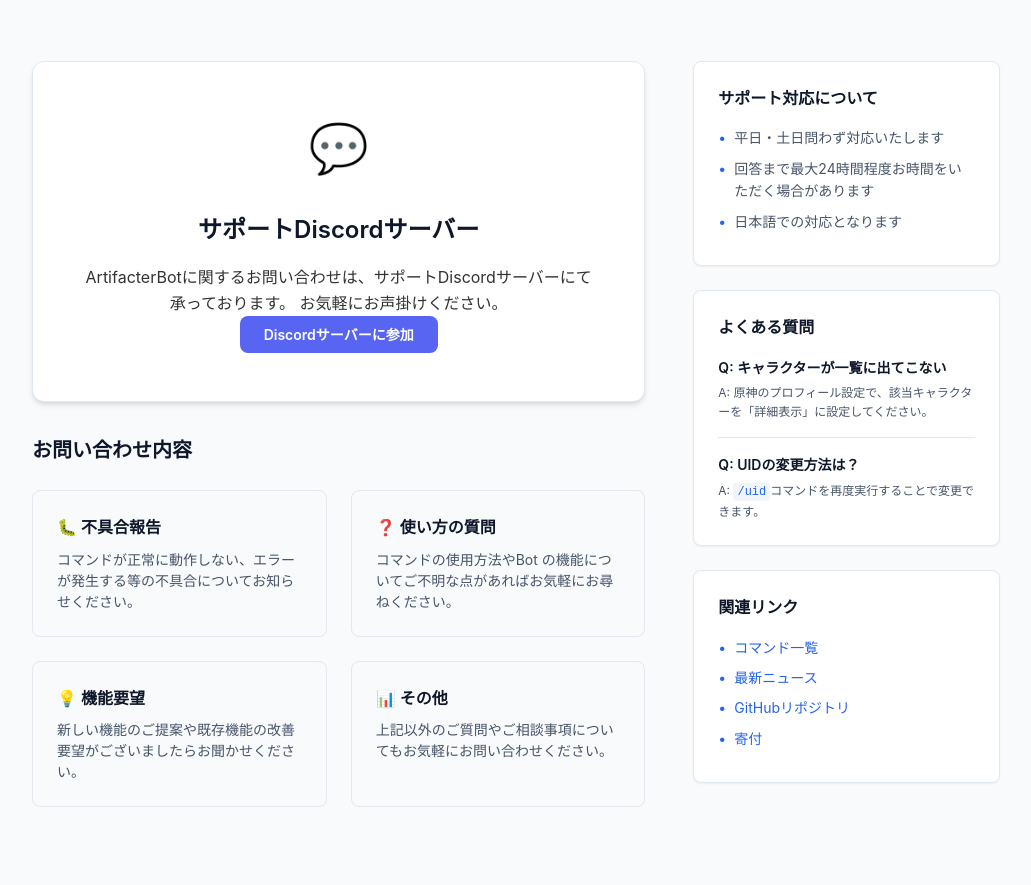
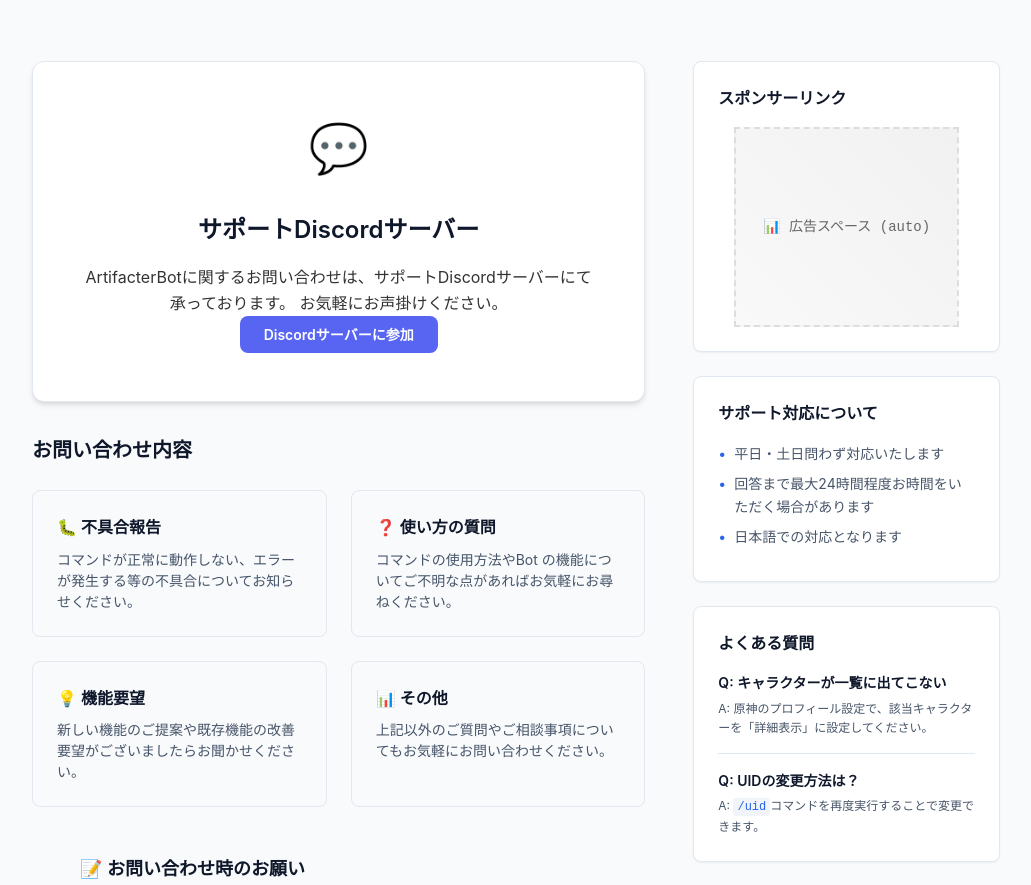
Before and after one commit to yutarou12/Artifacter-Official-Site, a React (Vite) app: page /contact in a window 1280 px wide. Shown: the part 240-1125 px from the top of the page, without its empty margins (124-1155 px from the left). Built offline with nearby package versions, Linux system fonts and the light colour scheme.

Commit message:
add adsence

```diff
--- a/index.html
+++ b/index.html
@@ -12,7 +12,6 @@
     <meta property="og:url" content="https://artifacter.syutarou.xyz/" />
     <meta property="og:title" content="ArtifacterBot - Discord Bot 公式サイト" />
     <meta property="og:description" content="原神キャラクターのビルド画像を簡単に生成できるDiscord Bot。聖遺物のスコア計算機能付き。" />
-    <meta property="og:image" content="https://artifacter.syutarou.xyz/images/og-image.png" />
     <meta property="og:locale" content="ja_JP" />
 
     <!-- Twitter -->
@@ -20,11 +19,17 @@
     <meta property="twitter:url" content="https://artifacter.syutarou.xyz/" />
     <meta property="twitter:title" content="ArtifacterBot - Discord Bot 公式サイト" />
     <meta property="twitter:description" content="原神キャラクターのビルド画像を簡単に生成できるDiscord Bot。聖遺物のスコア計算機能付き。" />
-    <meta property="twitter:image" content="https://artifacter.syutarou.xyz/images/og-image.png" />
 
     <!-- PWA -->
     <link rel="manifest" href="/manifest.json" />
     <meta name="theme-color" content="#2563eb" />
+
+    <!-- Google AdSense -->
+    <script async src="https://pagead2.googlesyndication.com/pagead/js/adsbygoogle.js?client=ca-pub-5434654641564206" crossorigin="anonymous"></script>
+    <meta name="google-adsense-account" content="ca-pub-5434654641564206">
+
+    <!-- Preconnect -->
+    <link rel="preconnect" href="https://pagead2.googlesyndication.com" />
 
     <title>ArtifacterBot - Discord Bot 公式サイト</title>
   </head>
--- /dev/null
+++ b/src/components/AdSense.tsx
@@ -0,0 +1,61 @@
+import { useEffect } from 'react'
+
+interface AdSenseProps {
+  adSlot: string
+  adFormat?: 'auto' | 'rectangle' | 'horizontal' | 'vertical'
+  className?: string
+  style?: React.CSSProperties
+}
+
+function AdSense({ adSlot, adFormat = 'auto', className, style }: AdSenseProps) {
+  useEffect(() => {
+    try {
+      // AdSenseスクリプトが読み込まれた後に広告を表示
+      const adsbygoogle = (window as any).adsbygoogle || []
+      adsbygoogle.push({})
+    } catch (error) {
+      console.error('AdSenseエラー:', error)
+    }
+  }, [adSlot])
+
+  // 本番環境でのみ広告を表示（開発環境では非表示）
+  const isDevelopment = typeof window !== 'undefined' &&
+    (window.location.hostname === 'localhost' || window.location.hostname === '127.0.0.1')
+
+  if (isDevelopment) {
+    return (
+      <div
+        className={`adsense-placeholder ${className || ''}`}
+        style={{
+          background: '#f0f0f0',
+          border: '1px dashed #ccc',
+          display: 'flex',
+          alignItems: 'center',
+          justifyContent: 'center',
+          minHeight: '200px',
+          fontSize: '14px',
+          color: '#666',
+          ...style
+        }}
+      >
+        📊 広告スペース ({adFormat})
+      </div>
+    )
+  }
+
+  return (
+    <ins
+      className={`adsbygoogle ${className || ''}`}
+      style={{
+        display: 'block',
+        ...style
+      }}
+      data-ad-client="ca-pub-5434654641564206"  // 実際のクライアントIDに更新が必要
+      data-ad-slot={adSlot}
+      data-ad-format={adFormat}
+      data-full-width-responsive="true"
+    />
+  )
+}
+
+export default AdSense
--- a/src/pages/Contact.tsx
+++ b/src/pages/Contact.tsx
@@ -1,3 +1,5 @@
+import AdSense from '../components/AdSense'
+
 function Contact() {
   return (
     <div className="contact">
@@ -47,9 +49,33 @@
                 </div>
               </div>
             </div>
+
+            <div className="contact-footer">
+              <div className="support-note">
+                <h3>📝 お問い合わせ時のお願い</h3>
+                <p>
+                  より迅速で正確なサポートを提供するため、お問い合わせ時には以下の情報をお教えください
+                </p>
+                <ul>
+                  <li>使用したコマンド</li>
+                  <li>エラーメッセージ（該当する場合）</li>
+                  <li>UID</li>
+                </ul>
+              </div>
+            </div>
           </div>
 
           <div className="contact-sidebar">
+            <div className="info-box">
+              <h3>スポンサーリンク</h3>
+              <div className="ad-container">
+                <AdSense
+                    adSlot="8994340456"
+                    adFormat="auto"
+                    className=".card-ad"
+                />
+              </div>
+            </div>
             <div className="info-box">
               <h3>サポート対応について</h3>
               <ul>
@@ -82,20 +108,6 @@
             </div>
           </div>
         </div>
-
-        <div className="contact-footer">
-          <div className="support-note">
-            <h3>📝 お問い合わせ時のお願い</h3>
-            <p>
-              より迅速で正確なサポートを提供するため、お問い合わせ時には以下の情報をお教えください
-            </p>
-            <ul>
-              <li>使用したコマンド</li>
-              <li>エラーメッセージ（該当する場合）</li>
-              <li>UID</li>
-            </ul>
-          </div>
-        </div>
       </div>
     </div>
   )
--- a/src/pages/Home.tsx
+++ b/src/pages/Home.tsx
@@ -1,3 +1,5 @@
+import AdSense from '../components/AdSense'
+
 function Home() {
   return (
     <div className="home">
@@ -63,6 +65,16 @@
               <h3><a href='/commands#螺旋'>深境螺旋 編成生成</a></h3>
               <p>深境螺旋の編成をランダムで8人選出。縛りプレイをしたい時に便利？</p>
             </div>
+            <div className="feature-card">
+              <div className="ad-container">
+                <AdSense
+                    adSlot="8994340456"
+                    adFormat="auto"
+                    className=".card-ad"
+                />
+              </div>
+            </div>
+
           </div>
         </div>
       </section>
--- a/src/pages/News.tsx
+++ b/src/pages/News.tsx
@@ -1,3 +1,5 @@
+import AdSense from '../components/AdSense'
+
 function News() {
   // 実際の運用では、これらのデータはAPIから取得されるべきです
   const newsItems = [
@@ -92,6 +94,16 @@
 
           <div className="news-sidebar">
             <div className="sidebar-section">
+              <h3>スポンサーリンク</h3>
+              <div className="ad-container">
+                <AdSense
+                    adSlot="8994340456"
+                    adFormat="auto"
+                    className=".card-ad"
+                />
+              </div>
+            </div>
+            <div className="sidebar-section">
               <h3>最新情報を受け取る</h3>
               <p>ArtifacterBotの最新情報は以下のサーバーでお知らせしています</p>
               <div className="social-links">
--- a/src/styles/adstyle.css
+++ b/src/styles/adstyle.css
@@ -9,6 +9,15 @@
   max-width: 1200px;
   margin: 0 auto;
   padding: 0 var(--spacing-md);
+}
+
+.card-ad {
+  max-width: 250px;
+  max-height: 220px;
+  margin: 0 auto;
+  background: white;
+  border: 1px solid var(--gray-200);
+  border-radius: var(--border-radius-md);
 }
 
 .header-ad {
```
